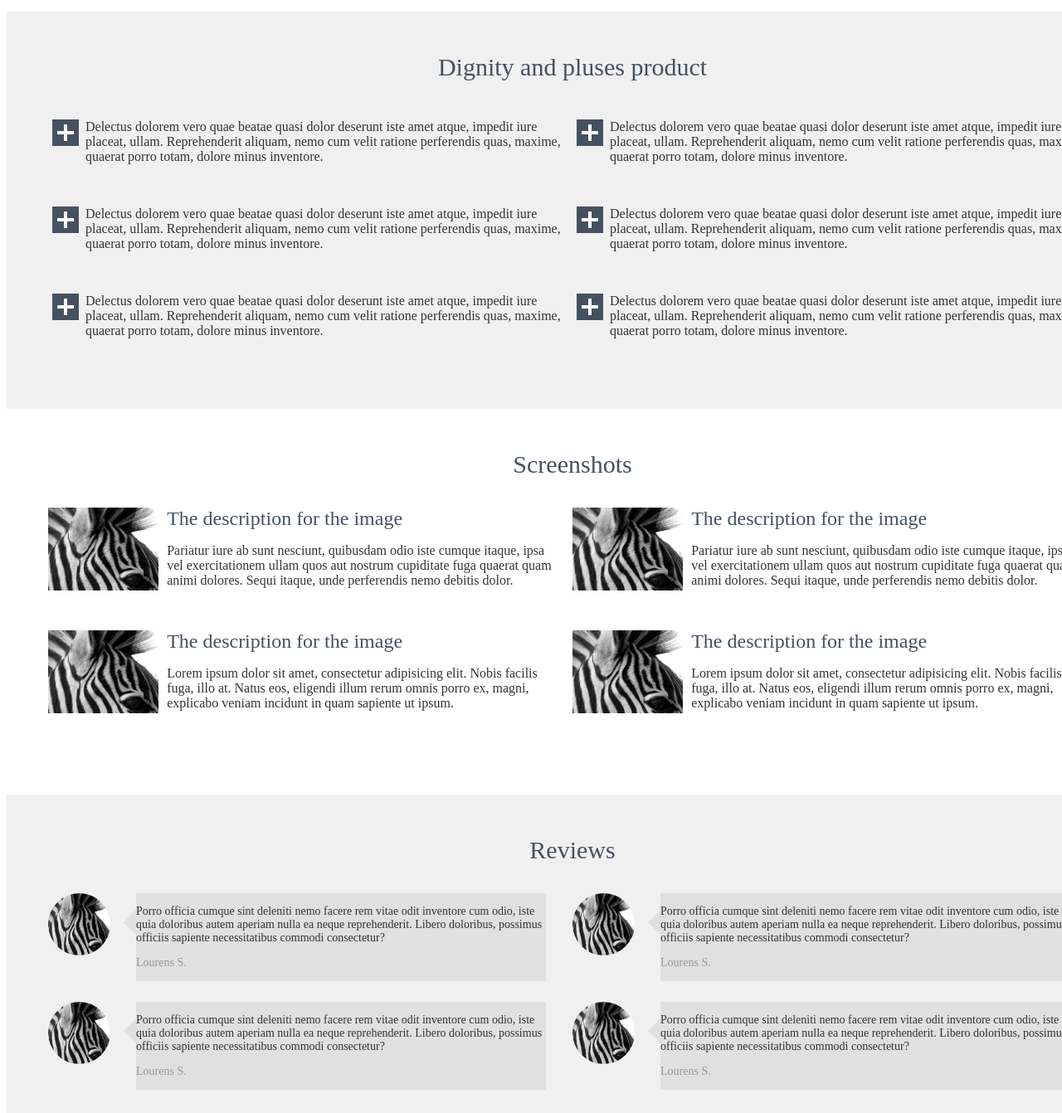
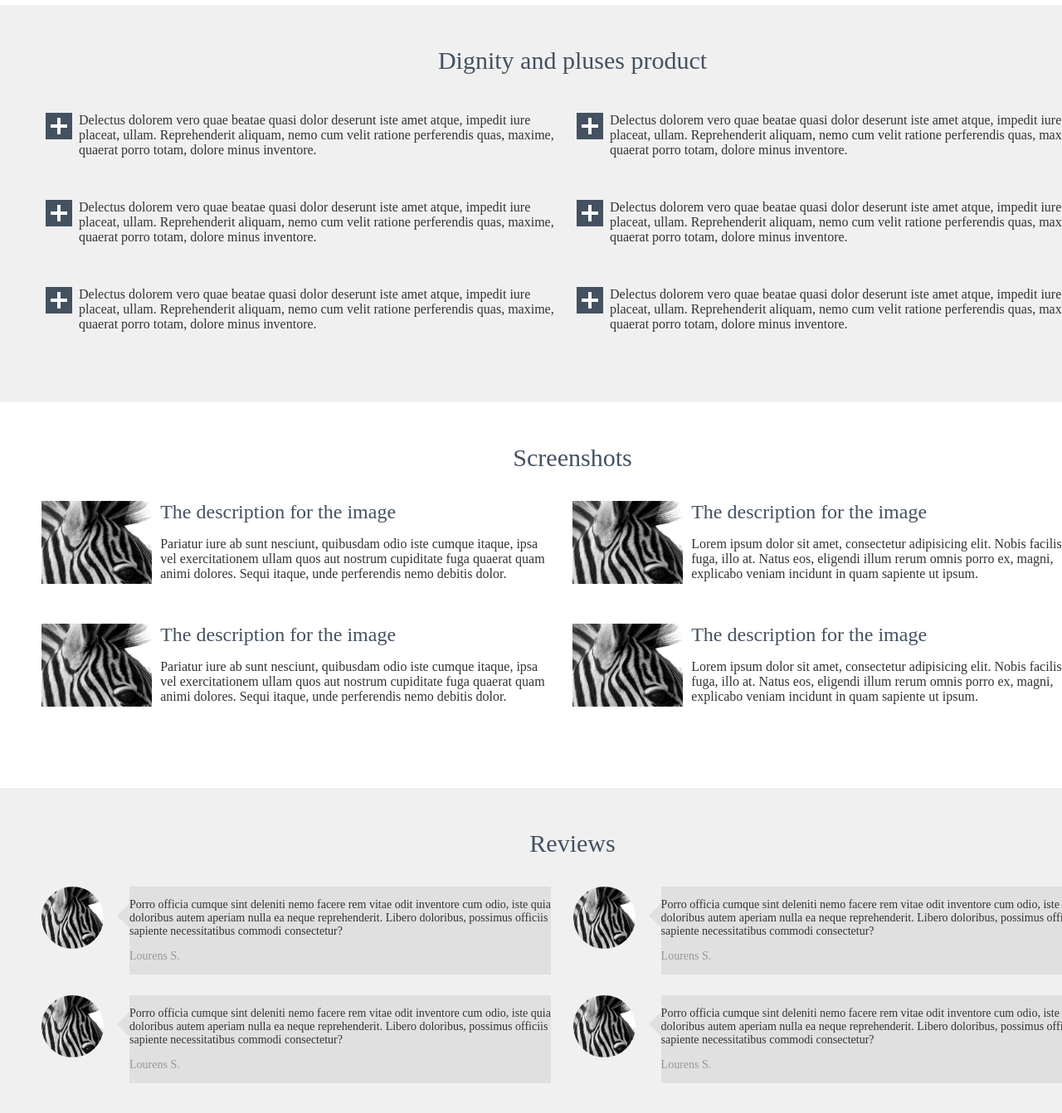
Before and after one commit to MashaWatchamacallit/HTML5-CSS, a plain HTML site: page index.html in a window 1280 px wide. Shown: the part 840-2182 px from the top of the page at 83% size. Drawn offline with Linux system fonts and the light colour scheme.

Commit message:
errors fixed

```diff
--- a/css/style.css
+++ b/css/style.css
@@ -1,5 +1,6 @@
 body {
     flex-wrap: wrap;
+    margin: 0 auto;
 }
 
 .header {
@@ -156,6 +157,7 @@ body {
     display: flex;
     flex-direction: row;
     justify-content: space-between;
+    width: 100%;
 }
 
 .dignity-list {
@@ -163,10 +165,13 @@ body {
     margin: 0;
     padding: 0;
     display: flex;
-    flex-direction: column;
+    flex-direction: row;
+    flex-wrap: wrap;
 }
 
-.dignity-item {}
+.dignity-item {
+    width: 50%;
+}
 
 .dignity-item-text {
     color: #333333;
@@ -231,6 +236,7 @@ body {
     display: flex;
     flex-direction: row;
     justify-content: space-between;
+    flex-wrap: wrap;
 }
 
 .screenshot{
@@ -244,6 +250,7 @@ body {
     display: flex;
     justify-content: space-between;
     margin-bottom: 35px;
+    width: 50%;
 }
 
 .screenshot-description {
@@ -292,6 +299,7 @@ body {
     display: flex;
     flex-direction: row;
     justify-content: space-between;
+    flex-wrap: wrap;
 }
 
 .reviews-caption {
@@ -339,7 +347,8 @@ body {
     display: flex;
     justify-content: space-between;
     margin-bottom: 25px;
-    max-width: 95%;
+    width: 48%;
+    margin-right: 25px;
 }
 
 .review-text {
@@ -590,6 +599,7 @@ body {
     border-radius: 7px;
     border: none;
     margin-bottom: 50px;
+    text-transform: uppercase;
 }
 
 .footer-contact-list {
--- a/index.html
+++ b/index.html
@@ -8,7 +8,6 @@
 </head>
 
 <body>
-
 	<header class="header">
 		<div>
 			<h1 class="header-caption">Product name</h1>
@@ -19,11 +18,8 @@
 				<li class="header-list-item">Associate the page with the payment system</li>
 			</ul>
 		</div>
-		<div></div>
-		<img src="img/zebra.jpg" alt="header-pic" class="header-img" width="469px" height="214px">
-		</div>
+		<img src="img/zebra.jpg" alt="header-pic" class="header-img" width="469" height="214">
 	</header>
-
 	<main class="main-section">
 		<div>
 			<h2 class="main-caption">About your product</h2>
@@ -38,10 +34,9 @@
 			</p>
 		</div>
 		<div>
-			<img src="img/zebra-main.jpg" alt="main-pic" class="main-img" height="245px" width="430px">
+			<img src="img/zebra-main.jpg" alt="main-pic" class="main-img" height="245" width="430">
 		</div>
 	</main>
-
 	<section class="dignity">
 		<h2 class="dignity-header">Dignity and pluses product</h2>
 		<div class="dignity-lists-section">
@@ -68,10 +63,6 @@
 						quaerat
 						porro totam, dolore minus inventore.</p>
 				</li>
-			</ul>
-
-
-			<ul class="dignity-list">
 				<li class="dignity-item">
 					<p class="dignity-item-text">Delectus dolorem vero quae beatae quasi dolor deserunt iste amet atque,
 						impedit
@@ -98,11 +89,33 @@
 		</div>
 
 	</section>
-
 	<section class="screenshots-section">
 		<h2 class="screenshots-caption">Screenshots</h2>
 		<div class="screenshots-wrap">
+			<section class="screenshots-figure">
+				<img class="screenshot" src="img/zebra-scr.jpg" alt="screenshot">
 				<div>
+					<h3 class="screenshot-description">The description for the image</h3>
+					<p class="screenshot-text">Pariatur iure ab sunt nesciunt, quibusdam odio iste cumque itaque,
+						ipsa
+						vel
+						exercitationem ullam quos aut nostrum cupiditate fuga quaerat quam animi dolores. Sequi
+						itaque,
+						unde
+						perferendis nemo debitis dolor.</p>
+				</div>
+			</section>
+			<section class="screenshots-figure">
+				<img class="screenshot" src="img/zebra-scr.jpg" alt="screenshot">
+				<div>
+					<h3 class="screenshot-description">The description for the image</h3>
+					<p class="screenshot-text">Lorem ipsum dolor sit amet, consectetur adipisicing elit. Nobis
+						facilis
+						fuga, illo at. Natus eos, eligendi illum rerum omnis porro ex, magni, explicabo veniam
+						incidunt
+						in quam sapiente ut ipsum.</p>
+				</div>
+			</section>
 			<section class="screenshots-figure">
 				<img class="screenshot" src="img/zebra-scr.jpg" alt="screenshot">
 				<div>
@@ -128,39 +141,28 @@
 				</div>
 			</section>
 		</div>
-			<div>
-				<section class="screenshots-figure">
-					<img class="screenshot" src="img/zebra-scr.jpg" alt="screenshot">
-					<div>
-						<h3 class="screenshot-description">The description for the image</h3>
-						<p class="screenshot-text">Pariatur iure ab sunt nesciunt, quibusdam odio iste cumque itaque,
-							ipsa
-							vel
-							exercitationem ullam quos aut nostrum cupiditate fuga quaerat quam animi dolores. Sequi
-							itaque,
-							unde
-							perferendis nemo debitis dolor.</p>
-					</div>
 	</section>
-				<section class="screenshots-figure">
-					<img class="screenshot" src="img/zebra-scr.jpg" alt="screenshot">
-					<div>
-						<h3 class="screenshot-description">The description for the image</h3>
-						<p class="screenshot-text">Lorem ipsum dolor sit amet, consectetur adipisicing elit. Nobis
-							facilis
-							fuga, illo at. Natus eos, eligendi illum rerum omnis porro ex, magni, explicabo veniam
-							incidunt
-							in quam sapiente ut ipsum.</p>
-					</div>
-				</section>
-			</div>
-		</div>
-	</section>
-
 	<section class="reviews-section">
 		<h2 class="reviews-caption">Reviews</h2>
 		<div class="reviews-wrap">
-			<div>
+			<section class="reviews-figure">
+				<img class="reviews" src="img/zebra-scr.jpg" alt="reviews">
+				<div class="review-box">
+					<p class="review-text">Porro officia cumque sint deleniti nemo facere rem vitae odit inventore
+						cum odio, iste quia doloribus autem aperiam nulla ea neque reprehenderit. Libero doloribus,
+						possimus officiis sapiente necessitatibus commodi consectetur?</p>
+					<p class="author">Lourens S.</p>
+				</div>
+			</section>
+			<section class="reviews-figure">
+				<img class="reviews" src="img/zebra-scr.jpg" alt="reviews">
+				<div class="review-box">
+					<p class="review-text">Porro officia cumque sint deleniti nemo facere rem vitae odit inventore
+						cum odio, iste quia doloribus autem aperiam nulla ea neque reprehenderit. Libero doloribus,
+						possimus officiis sapiente necessitatibus commodi consectetur?</p>
+					<p class="author">Lourens S.</p>
+				</div>
+			</section>
 			<section class="reviews-figure">
 				<img class="reviews" src="img/zebra-scr.jpg" alt="reviews">
 				<div class="review-box">
@@ -180,29 +182,7 @@
 				</div>
 			</section>
 		</div>
-			<div>
-				<section class="reviews-figure">
-					<img class="reviews" src="img/zebra-scr.jpg" alt="reviews">
-					<div class="review-box">
-						<p class="review-text">Porro officia cumque sint deleniti nemo facere rem vitae odit inventore
-							cum odio, iste quia doloribus autem aperiam nulla ea neque reprehenderit. Libero doloribus,
-							possimus officiis sapiente necessitatibus commodi consectetur?</p>
-						<p class="author">Lourens S.</p>
-					</div>
 	</section>
-				<section class="reviews-figure">
-					<img class="reviews" src="img/zebra-scr.jpg" alt="reviews">
-					<div class="review-box">
-						<p class="review-text">Porro officia cumque sint deleniti nemo facere rem vitae odit inventore
-							cum odio, iste quia doloribus autem aperiam nulla ea neque reprehenderit. Libero doloribus,
-							possimus officiis sapiente necessitatibus commodi consectetur?</p>
-						<p class="author">Lourens S.</p>
-					</div>
-				</section>
-			</div>
-		</div>
-	</section>
-
 	<section class="buy-it-now">
 		<h2 class="buy-caption">Buy it now</h2>
 		<div class="buy-options">
@@ -223,7 +203,6 @@
 					<button class="buy-button">Buy</button>
 				</div>
 			</div>
-
 			<div class="buy-option premium">
 				<div class="option-header">
 					<h3 class="option-caption">Premium</h3>
@@ -245,7 +224,6 @@
 					<button class="buy-button">Buy</button>
 				</div>
 			</div>
-
 			<div class="buy-option lux">
 				<div class="option-header">
 					<h3 class="option-caption">Lux</h3>
@@ -271,23 +249,17 @@
 					<button class="buy-button">Buy</button>
 				</div>
 			</div>
-
 		</div>
-
-
 	</section>
-
 	<footer class="footer-content">
 		<h2 class="footer-header">Contacts</h2>
-
 		<div class="footer-main">
 			<div class="footer-form">
 				<input class="input-form-input" type="text" placeholder="Your name:">
 				<input class="input-form-input" type="email" placeholder="Your emil:">
 				<textarea class="textarea-form-input" placeholder="Your message:"></textarea>
-				<button class="form-send-button" type="button">SEND</button>
+				<button class="form-send-button" type="button">send</button>
 			</div>
-
 			<div class="footer-contacts">
 				<ul class="footer-contact-list">
 					<li><a href="#" class="contact-items skype">here_your_login_skype</a>
@@ -296,14 +268,9 @@
 					<li><a href="#" class="contact-items email">psdhtmlcss@mail.ru</a></li>
 					<li><a href="#" class="contact-items phone">80 00 4568 55 55</a></li>
 				</ul>
-
 				<img class="footer-social-list" src="img/social_buttons.png" alt="social_buttons">
-
-
 			</div>
-
 		</div>
-
 	</footer>
 
 </body>
```
Lines whose indentation alone changed are shown as unchanged.
